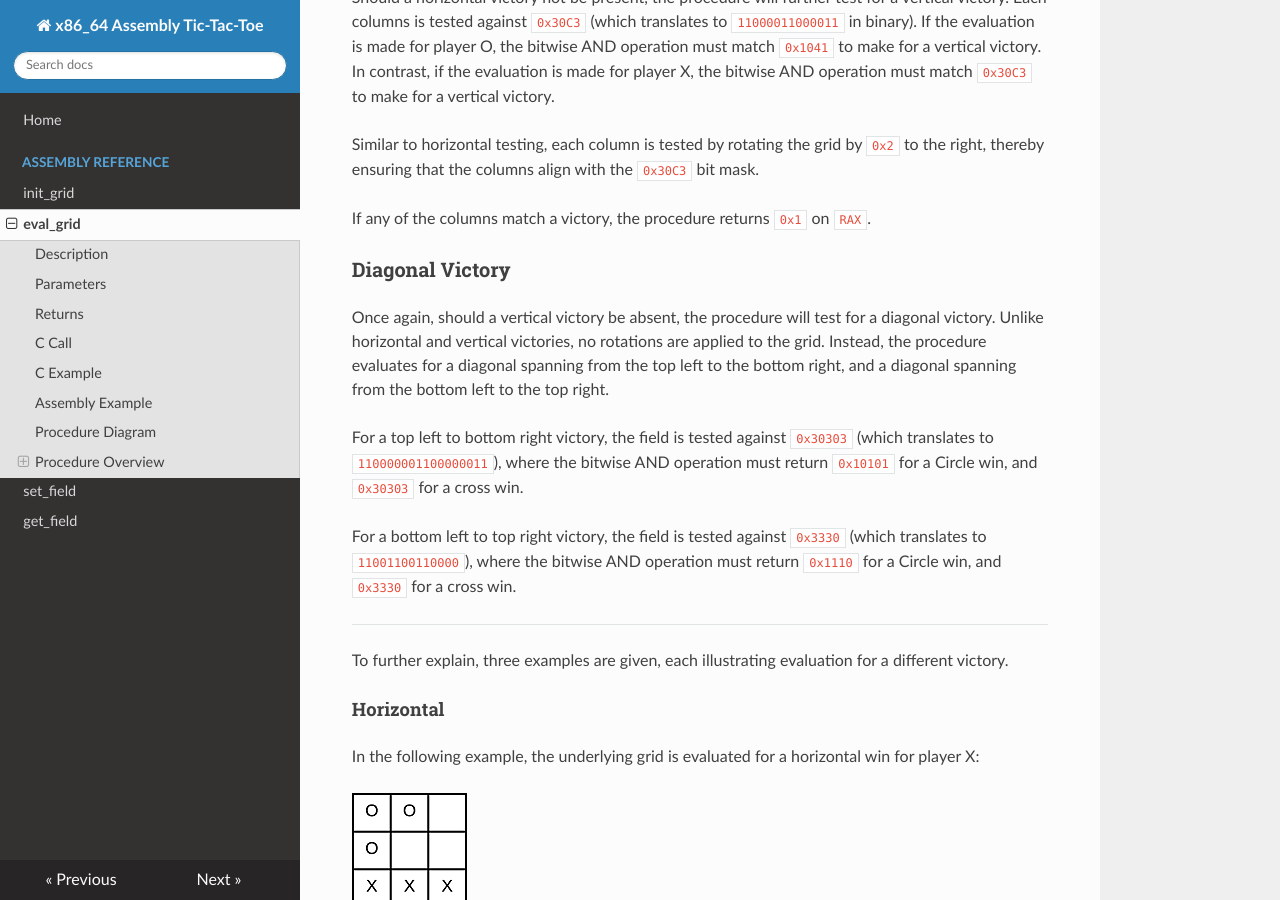
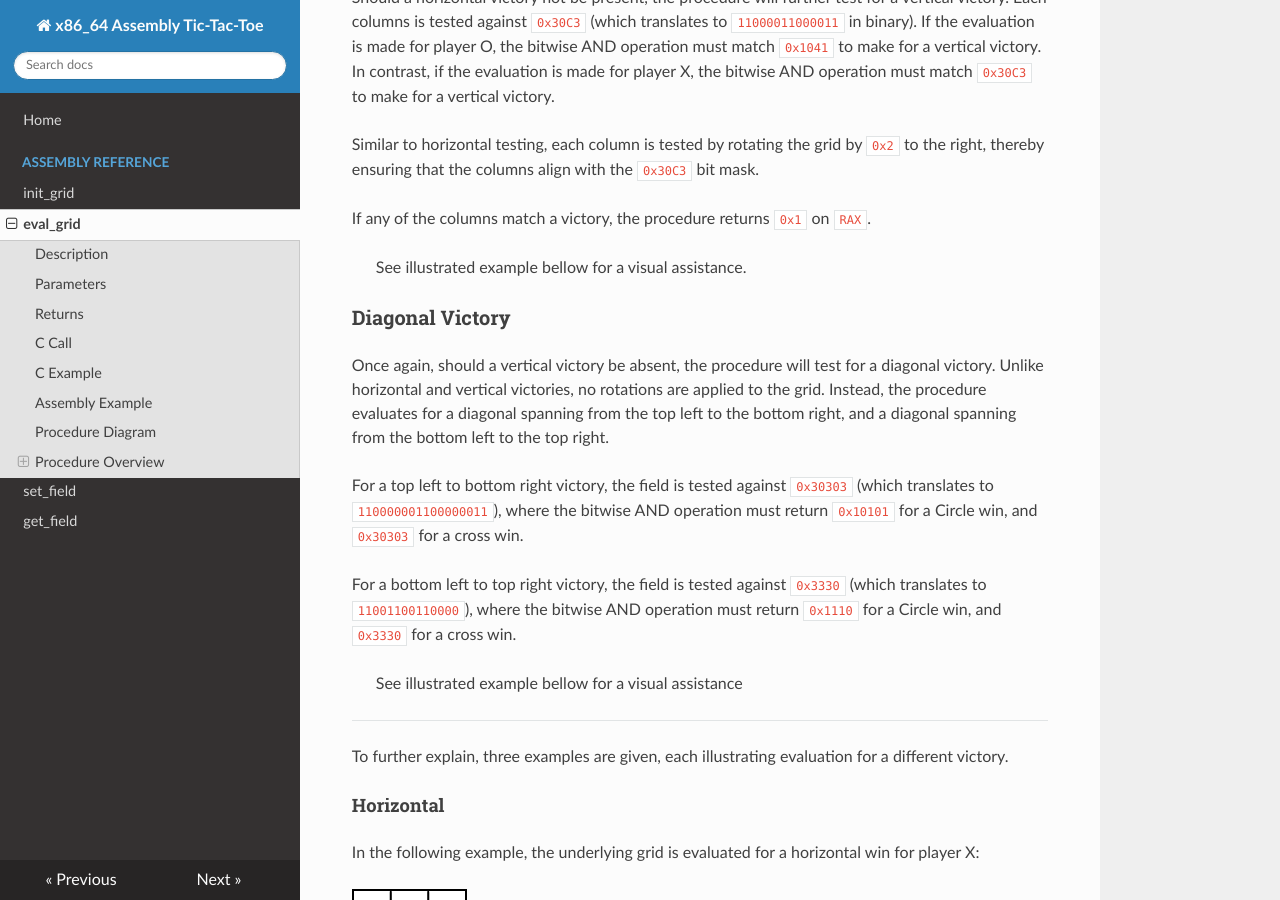
Before and after one commit to CTXz/x86_64-Assembly-Tic-Tac-Toe, an MkDocs documentation site: the page built from docs/eval_grid.md, in a window 1280 px wide and 900 px high, scrolled down 3213 px. Built offline with MkDocs 1.6.1, drawn with Linux system fonts in a browser that asks for light colours; nearby versions of some CDN libraries; old or Windows-style settings are respelled for this version of MkDocs.

Commit message:
Docs: eval_grid: Feature visual assistance note on every victory category
Signed-off-by: Patrick Pedersen <ctx.xda@gmail.com>

```diff
--- a/docs/eval_grid.md
+++ b/docs/eval_grid.md
@@ -74,6 +74,8 @@ Similar to horizontal testing, each column is tested by rotating the grid by `0x
 
 If any of the columns match a victory, the procedure returns `0x1` on `RAX`.
 
+> See illustrated example bellow for a visual assistance.
+
 ### Diagonal Victory
 
 Once again, should a vertical victory be absent, the procedure will test for a diagonal victory. Unlike horizontal and vertical victories, no rotations are applied to the grid. Instead, the procedure evaluates for a diagonal spanning from the top left to the bottom right, and a diagonal spanning from the bottom left to the top right.
@@ -81,6 +83,8 @@ Once again, should a vertical victory be absent, the procedure will test for a d
 For a top left to bottom right victory, the field is tested against `0x30303` (which translates to `110000001100000011`), where the bitwise AND operation must return `0x10101` for a Circle win, and `0x30303` for a cross win.
 
 For a bottom left to top right victory, the field is tested against `0x3330` (which translates to `11001100110000`), where the bitwise AND operation must return `0x1110` for a Circle win, and `0x3330` for a cross win.
+
+> See illustrated example bellow for a visual assistance
 
 ---
 
```
